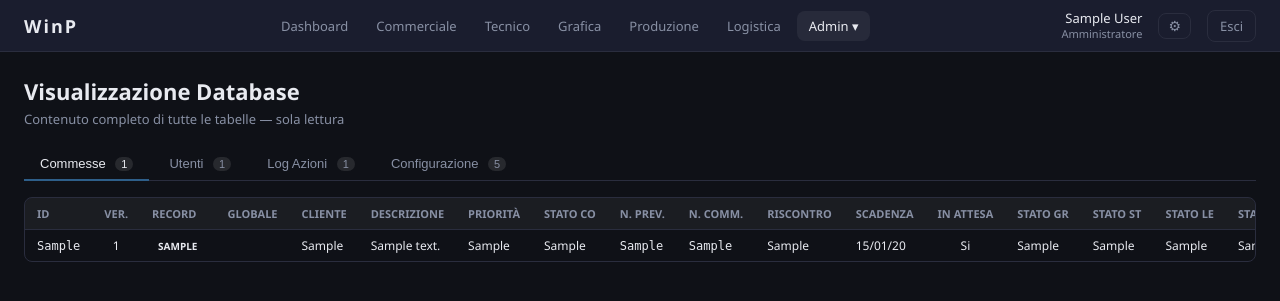
After one commit to tecnicogamedit-afk/WinP-app, a Flask app: page /admin/database in a window 1280 px wide. The commit adds this page. Shown: the top 301 px of the page. Run offline with Flask 3, Linux system fonts and the light colour scheme; a user stored in the database is signed in; tables that the repository leaves empty hold one stand-in row (values such as "Sample post").

Commit message:
Aggiunge vista database admin con 4 tab

```diff
--- a/app/routes.py
+++ b/app/routes.py
@@ -456,3 +456,39 @@ def admin_impostazioni():
                            pwd_avanz=cfg_avanz.valore if cfg_avanz else '',
                            errore=errore,
                            successo=successo)
+
+# =============================================================
+# ADMIN — VISUALIZZAZIONE DATABASE
+# =============================================================
+# Mostra il contenuto di tutte le tabelle del database.
+# Accessibile solo dall'amministratore.
+# Organizzata in 4 tab: Commesse, Utenti, Log, Configurazione
+#
+# NOTA: il log viene limitato alle ultime 200 righe per
+# evitare di caricare troppi dati in memoria
+# =============================================================
+
+@main.route('/admin/database')
+def admin_database():
+
+    # Controllo permessi — solo admin
+    if not session.get('is_admin'):
+        return redirect(url_for('main.dashboard'))
+
+    from app.models import LogAzione, Configurazione
+
+    # Carica tutte le righe di ogni tabella
+    # .order_by() ordina i risultati
+    # .desc() = ordine decrescente (dal più recente al più vecchio)
+    # .limit(200) = massimo 200 righe per il log
+    commesse       = Commessa.query.order_by(Commessa.ultima_modifica.desc()).all()
+    utenti         = Utente.query.order_by(Utente.reparto, Utente.nome).all()
+    log_azioni     = LogAzione.query.order_by(LogAzione.timestamp.desc()).limit(200).all()
+    configurazione = Configurazione.query.order_by(Configurazione.chiave).all()
+
+    # Passa i dati al template admin_database.html
+    return render_template('admin_database.html',
+                           commesse=commesse,
+                           utenti=utenti,
+                           log_azioni=log_azioni,
+                           configurazione=configurazione)
--- a/app/static/css/stile.css
+++ b/app/static/css/stile.css
@@ -1139,3 +1139,147 @@ a.navbar-admin-btn {
 .tabella thead th:hover {
     color: var(--testo-primario);
 }
+
+/* ════════════════════════════════════════════════════════════
+   PAGINA DATABASE ADMIN
+   ════════════════════════════════════════════════════════════ */
+
+/* Intestazione pagina */
+.pagina-intestazione {
+    margin-bottom: 20px;
+}
+
+.pagina-titolo {
+    font-size: 22px;
+    font-weight: 700;
+    color: var(--testo-primario);
+    margin-bottom: 4px;
+}
+
+.pagina-sottotitolo {
+    font-size: 13px;
+    color: var(--testo-secondario);
+}
+
+/* Tab navigation — i pulsanti in cima */
+.db-tab-nav {
+    display: flex;
+    gap: 4px;
+    margin-bottom: 16px;
+    border-bottom: 1px solid var(--colore-bordo);
+    padding-bottom: 0;
+}
+
+.db-tab-btn {
+    background: none;
+    border: none;
+    border-bottom: 2px solid transparent;
+    color: var(--testo-secondario);
+    cursor: pointer;
+    font-size: 13px;
+    font-weight: 500;
+    margin-bottom: -1px;
+    padding: 8px 16px;
+    transition: all 0.2s;
+}
+
+.db-tab-btn:hover {
+    color: var(--testo-primario);
+}
+
+.db-tab-btn.attivo {
+    border-bottom-color: var(--accent-blu);
+    color: var(--testo-primario);
+}
+
+/* Numero righe accanto al nome del tab */
+.db-tab-count {
+    background-color: rgba(255,255,255,0.1);
+    border-radius: 10px;
+    font-size: 11px;
+    margin-left: 6px;
+    padding: 1px 6px;
+}
+
+/* Contenuto tab — nascosto di default, visibile se .attivo */
+.db-tab-contenuto {
+    display: none;
+}
+
+.db-tab-contenuto.attivo {
+    display: block;
+}
+
+/* Wrapper con scroll orizzontale per tabelle larghe */
+.db-tabella-wrapper {
+    overflow-x: auto;
+    border: 1px solid var(--colore-bordo);
+    border-radius: var(--raggio-bordo);
+}
+
+/* Tabella database */
+.db-tabella {
+    border-collapse: collapse;
+    font-size: 12px;
+    min-width: 100%;
+    width: max-content;
+}
+
+.db-tabella th {
+    background-color: rgba(255,255,255,0.05);
+    border-bottom: 1px solid var(--colore-bordo);
+    color: var(--testo-secondario);
+    font-size: 11px;
+    font-weight: 600;
+    padding: 8px 12px;
+    text-align: left;
+    text-transform: uppercase;
+    white-space: nowrap;
+}
+
+.db-tabella td {
+    border-bottom: 1px solid rgba(255,255,255,0.04);
+    color: var(--testo-primario);
+    padding: 7px 12px;
+    white-space: nowrap;
+}
+
+.db-tabella tr:last-child td {
+    border-bottom: none;
+}
+
+.db-tabella tr:hover td {
+    background-color: rgba(255,255,255,0.03);
+}
+
+/* Righe speciali */
+.riga-storico td   { opacity: 0.5; }
+.riga-annullata td { opacity: 0.35; text-decoration: line-through; }
+.riga-disattiva td { opacity: 0.45; }
+
+/* Badge stato record */
+.badge-record {
+    border-radius: 4px;
+    font-size: 10px;
+    font-weight: 600;
+    padding: 2px 6px;
+    text-transform: uppercase;
+}
+
+.badge-attivo     { background-color: rgba(80,192,128,0.2); color: #50c080; }
+.badge-modificato { background-color: rgba(224,192,80,0.2); color: #e0c050; }
+.badge-annullato  { background-color: rgba(224,80,80,0.2);  color: #e05050; }
+
+/* Badge azione log */
+.badge-azione {
+    background-color: rgba(46,95,138,0.2);
+    border-radius: 4px;
+    color: var(--accent-blu);
+    font-size: 10px;
+    font-weight: 600;
+    padding: 2px 6px;
+}
+
+/* Utilità */
+.mono   { font-family: monospace; }
+.centro { text-align: center; }
--- /dev/null
+++ b/app/templates/admin_database.html
@@ -0,0 +1,218 @@
+{% extends "base.html" %}
+<!--
+    Questo template estende base.html — eredita navbar e layout.
+    Mostra il contenuto del database in 4 tab separati.
+    Accessibile solo dall'amministratore.
+-->
+
+{% block titolo %}WinP — Database{% endblock %}
+
+{% block contenuto %}
+
+<div class="pagina-intestazione">
+    <h1 class="pagina-titolo">Visualizzazione Database</h1>
+    <p class="pagina-sottotitolo">Contenuto completo di tutte le tabelle — sola lettura</p>
+</div>
+
+<!--
+    TAB NAVIGATION
+    I tab sono pulsanti che mostrano/nascondono le sezioni.
+    Il JavaScript in fondo gestisce il click.
+-->
+<div class="db-tab-nav">
+    <button class="db-tab-btn attivo" onclick="mostraTab('commesse', this)">
+        Commesse <span class="db-tab-count">{{ commesse|length }}</span>
+    </button>
+    <button class="db-tab-btn" onclick="mostraTab('utenti', this)">
+        Utenti <span class="db-tab-count">{{ utenti|length }}</span>
+    </button>
+    <button class="db-tab-btn" onclick="mostraTab('log', this)">
+        Log Azioni <span class="db-tab-count">{{ log_azioni|length }}</span>
+    </button>
+    <button class="db-tab-btn" onclick="mostraTab('configurazione', this)">
+        Configurazione <span class="db-tab-count">{{ configurazione|length }}</span>
+    </button>
+</div>
+
+<!-- ══════════════════════════════════════════════════════════
+     TAB 1 — COMMESSE
+     Mostra tutte le commesse con tutti i campi
+     ══════════════════════════════════════════════════════════ -->
+<div class="db-tab-contenuto attivo" id="tab-commesse">
+    <div class="db-tabella-wrapper">
+        <table class="db-tabella">
+            <thead>
+                <tr>
+                    <th>ID</th>
+                    <th>Ver.</th>
+                    <th>Record</th>
+                    <th>Globale</th>
+                    <th>Cliente</th>
+                    <th>Descrizione</th>
+                    <th>Priorità</th>
+                    <th>Stato CO</th>
+                    <th>N. Prev.</th>
+                    <th>N. Comm.</th>
+                    <th>Riscontro</th>
+                    <th>Scadenza</th>
+                    <th>In attesa</th>
+                    <th>Stato GR</th>
+                    <th>Stato ST</th>
+                    <th>Stato LE</th>
+                    <th>Stato LG</th>
+                    <th>Modificata da</th>
+                    <th>Ultima modifica</th>
+                    <th>Creata il</th>
+                </tr>
+            </thead>
+            <tbody>
+                {% for c in commesse %}
+                <tr class="{% if c.stato_record == 'ANNULLATO' %}riga-annullata{% elif c.stato_record == 'MODIFICATO' %}riga-storico{% endif %}">
+                    <td class="mono">{{ c.id_commessa }}</td>
+                    <td class="centro">{{ c.versione }}</td>
+                    <td><span class="badge-record badge-{{ c.stato_record | lower }}">{{ c.stato_record }}</span></td>
+                    <td><span class="semaforo semaforo-{{ c.stato_globale | lower }}"></span></td>
+                    <td>{{ c.cliente or '—' }}</td>
+                    <td class="testo-troncato">{{ c.descrizione or '—' }}</td>
+                    <td>{{ c.priorita or '—' }}</td>
+                    <td>{{ c.stato_co or '—' }}</td>
+                    <td class="mono">{{ c.num_preventivo or '—' }}</td>
+                    <td class="mono">{{ c.num_commessa or '—' }}</td>
+                    <td>{{ c.riscontro or '—' }}</td>
+                    <td>{{ c.data_tassativa.strftime('%d/%m/%y') if c.data_tassativa else '—' }}</td>
+                    <td class="centro">{{ 'Si' if c.in_attesa else 'No' }}</td>
+                    <td>{{ c.stato_gr or '—' }}</td>
+                    <td>{{ c.stato_st or '—' }}</td>
+                    <td>{{ c.stato_le or '—' }}</td>
+                    <td>{{ c.stato_lg or '—' }}</td>
+                    <td>{{ c.modificata_da or '—' }}</td>
+                    <td>{{ c.ultima_modifica.strftime('%d/%m/%y %H:%M') if c.ultima_modifica else '—' }}</td>
+                    <td>{{ c.creata_il.strftime('%d/%m/%y') if c.creata_il else '—' }}</td>
+                </tr>
+                {% endfor %}
+            </tbody>
+        </table>
+    </div>
+</div>
+
+<!-- ══════════════════════════════════════════════════════════
+     TAB 2 — UTENTI
+     ══════════════════════════════════════════════════════════ -->
+<div class="db-tab-contenuto" id="tab-utenti">
+    <div class="db-tabella-wrapper">
+        <table class="db-tabella">
+            <thead>
+                <tr>
+                    <th>ID</th>
+                    <th>Nome</th>
+                    <th>Reparto</th>
+                    <th>Admin</th>
+                    <th>Attivo</th>
+                    <th>Creato il</th>
+                </tr>
+            </thead>
+            <tbody>
+                {% for u in utenti %}
+                <tr class="{% if not u.attivo %}riga-disattiva{% endif %}">
+                    <td class="centro">{{ u.id }}</td>
+                    <td>{{ u.nome }}</td>
+                    <td>{{ u.reparto }}</td>
+                    <td class="centro">{{ 'Si' if u.is_admin else 'No' }}</td>
+                    <td class="centro">{{ 'Si' if u.attivo else 'No' }}</td>
+                    <td>{{ u.creato_il.strftime('%d/%m/%y %H:%M') if u.creato_il else '—' }}</td>
+                </tr>
+                {% endfor %}
+            </tbody>
+        </table>
+    </div>
+</div>
+
+<!-- ══════════════════════════════════════════════════════════
+     TAB 3 — LOG AZIONI
+     Mostra le ultime 200 operazioni registrate
+     ══════════════════════════════════════════════════════════ -->
+<div class="db-tab-contenuto" id="tab-log">
+    <div class="db-tabella-wrapper">
+        <table class="db-tabella">
+            <thead>
+                <tr>
+                    <th>Timestamp</th>
+                    <th>Utente</th>
+                    <th>Azione</th>
+                    <th>ID Commessa</th>
+                    <th>Dettaglio</th>
+                </tr>
+            </thead>
+            <tbody>
+                {% for l in log_azioni %}
+                <tr>
+                    <td class="mono">{{ l.timestamp.strftime('%d/%m/%y %H:%M') if l.timestamp else '—' }}</td>
+                    <td>{{ l.utente or '—' }}</td>
+                    <td><span class="badge-azione">{{ l.azione or '—' }}</span></td>
+                    <td class="mono">{{ l.id_commessa or '—' }}</td>
+                    <td>{{ l.dettaglio or '—' }}</td>
+                </tr>
+                {% endfor %}
+            </tbody>
+        </table>
+    </div>
+</div>
+
+<!-- ══════════════════════════════════════════════════════════
+     TAB 4 — CONFIGURAZIONE
+     Mostra i parametri di sistema
+     ══════════════════════════════════════════════════════════ -->
+<div class="db-tab-contenuto" id="tab-configurazione">
+    <div class="db-tabella-wrapper">
+        <table class="db-tabella">
+            <thead>
+                <tr>
+                    <th>Chiave</th>
+                    <th>Valore</th>
+                    <th>Descrizione</th>
+                </tr>
+            </thead>
+            <tbody>
+                {% for cfg in configurazione %}
+                <tr>
+                    <td class="mono">{{ cfg.chiave }}</td>
+                    <td>
+                        <!-- Nasconde le password per sicurezza -->
+                        {% if 'password' in cfg.chiave %}
+                        <span class="testo-secondario">••••••••</span>
+                        {% else %}
+                        {{ cfg.valore or '—' }}
+                        {% endif %}
+                    </td>
+                    <td class="testo-secondario">{{ cfg.descrizione or '—' }}</td>
+                </tr>
+                {% endfor %}
+            </tbody>
+        </table>
+    </div>
+</div>
+
+<!--
+    JAVASCRIPT PER I TAB
+    mostraTab() viene chiamata quando si clicca un pulsante tab.
+    Nasconde tutti i contenuti e mostra solo quello selezionato.
+    Rimuove la classe 'attivo' da tutti i pulsanti e la aggiunge
+    solo a quello cliccato.
+-->
+<script>
+function mostraTab(nome, btn) {
+    // Nasconde tutti i contenuti tab
+    document.querySelectorAll('.db-tab-contenuto').forEach(function(el) {
+        el.classList.remove('attivo');
+    });
+    // Rimuove 'attivo' da tutti i pulsanti
+    document.querySelectorAll('.db-tab-btn').forEach(function(el) {
+        el.classList.remove('attivo');
+    });
+    // Mostra il contenuto selezionato e attiva il pulsante
+    document.getElementById('tab-' + nome).classList.add('attivo');
+    btn.classList.add('attivo');
+}
+</script>
+
+{% endblock %}
--- a/app/templates/base.html
+++ b/app/templates/base.html
@@ -52,6 +52,7 @@
                 <div class="navbar-dropdown-menu">
                     <a href="{{ url_for('main.admin_utenti') }}" class="dropdown-link">Utenti</a>
                     <a href="{{ url_for('main.admin_impostazioni') }}" class="dropdown-link">Impostazioni</a>
+                    <a href="{{ url_for('main.admin_database') }}" class="dropdown-link">Database</a>
                 </div>
             </div>
             {% endif %}
```
